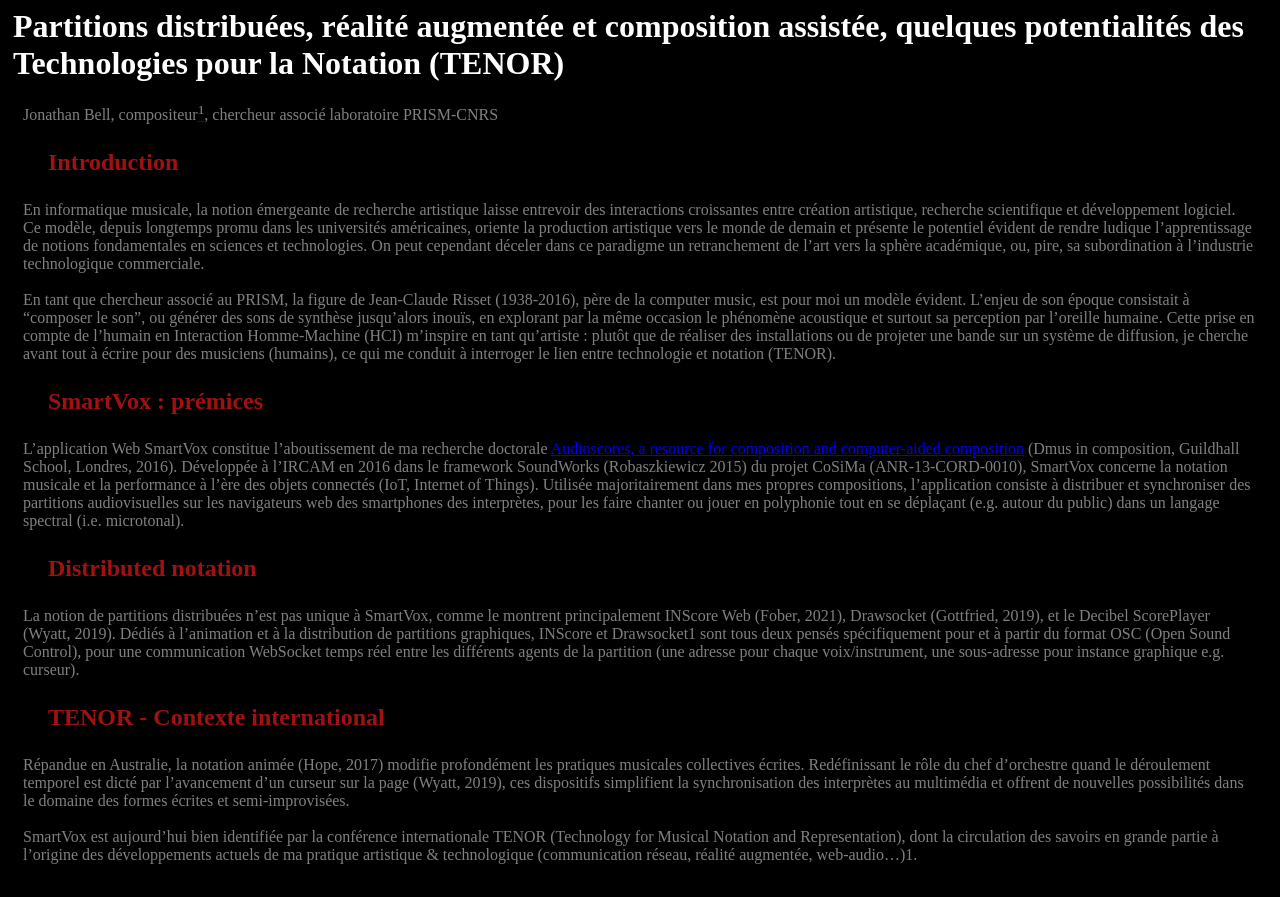
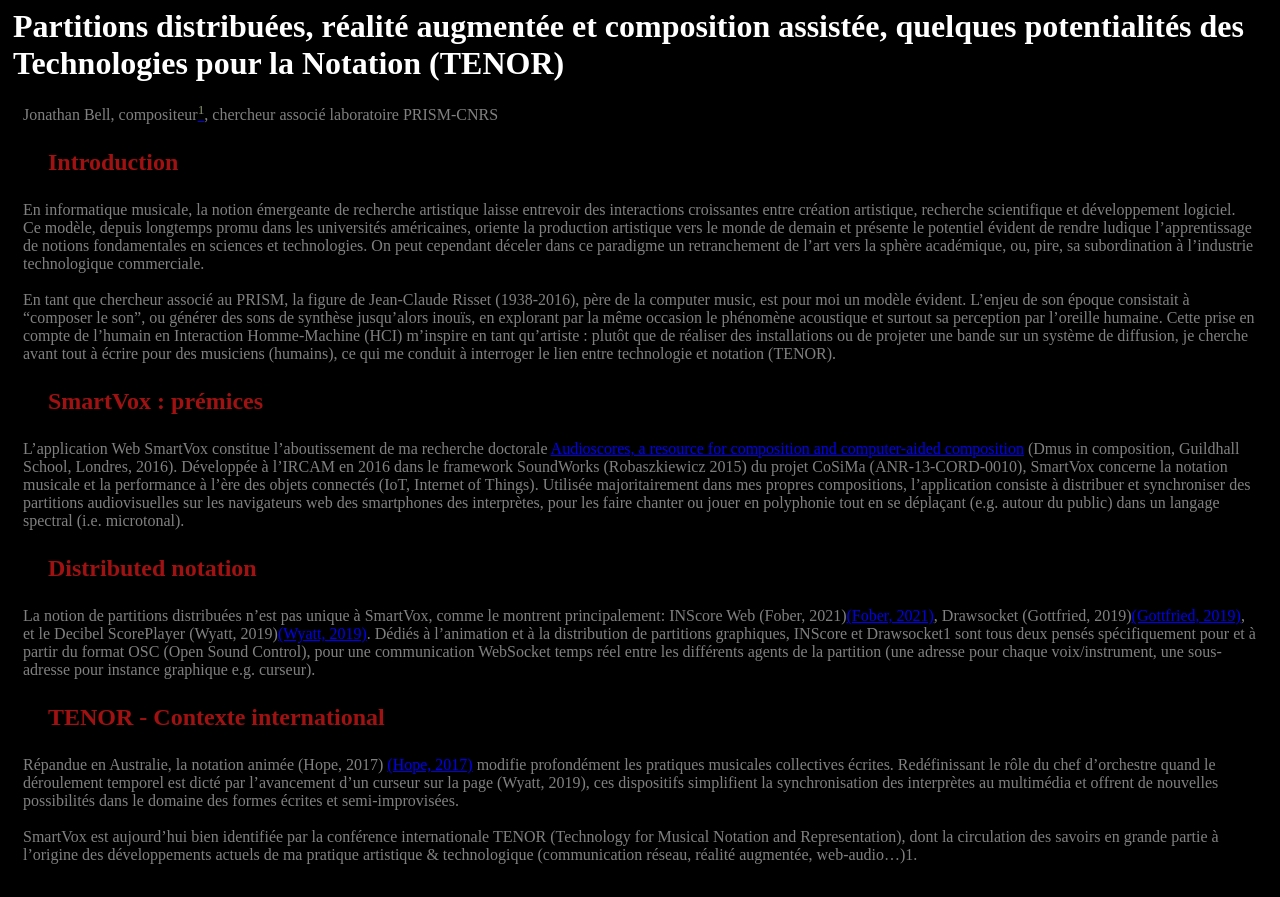
Before and after one commit to belljonathan50/partitur, a website: page public/dos.html in a window 1280 px wide. Shown: the top 897 px of the page. Drawn offline with Linux system fonts and the light colour scheme; grey boxes are pictures that could not be loaded.

Commit message:
Update dos.html

```diff
--- a/public/dos.html
+++ b/public/dos.html
@@ -107,11 +107,14 @@ En tant que chercheur associé au PRISM, la figure de Jean-Claude Risset (1938-2
 
 <h2>Distributed notation</h2>
   <p>
-    La notion de partitions distribuées n’est pas unique à SmartVox, comme le montrent principalement INScore Web (Fober, 2021), Drawsocket (Gottfried, 2019), et le Decibel ScorePlayer (Wyatt, 2019). Dédiés à l’animation et à la distribution de partitions graphiques, INScore et Drawsocket1 sont tous deux pensés spécifiquement pour et à partir du format OSC (Open Sound Control), pour une communication WebSocket temps réel entre les différents agents de la partition (une adresse pour chaque voix/instrument, une sous-adresse pour instance graphique e.g. curseur).</p>
+    La notion de partitions distribuées n’est pas unique à SmartVox, comme le montrent principalement:
+    INScore Web (Fober, 2021)<a href="http://partitur.herokuapp.com/dos#note-fober2021" id="fober2021">(Fober, 2021)</a>,
+    Drawsocket (Gottfried, 2019)<a href="http://partitur.herokuapp.com/dos#note-gottfried2019" id="gottfried2019">(Gottfried, 2019)</a>,
+    et le Decibel ScorePlayer (Wyatt, 2019)<a href="http://partitur.herokuapp.com/dos#note-Wyatt2019" id="Wyatt2019">(Wyatt, 2019)</a>. Dédiés à l’animation et à la distribution de partitions graphiques, INScore et Drawsocket1 sont tous deux pensés spécifiquement pour et à partir du format OSC (Open Sound Control), pour une communication WebSocket temps réel entre les différents agents de la partition (une adresse pour chaque voix/instrument, une sous-adresse pour instance graphique e.g. curseur).</p>
 
 <h2>TENOR - Contexte international</h2>
     <p>
-      Répandue en Australie, la notation animée (Hope, 2017) modifie profondément les pratiques musicales collectives écrites. Redéfinissant le rôle du chef d’orchestre quand le déroulement temporel est dicté par l’avancement d’un curseur sur la page (Wyatt, 2019), ces dispositifs simplifient la synchronisation des interprètes au multimédia et offrent de nouvelles possibilités dans le domaine des formes écrites et semi-improvisées.
+      Répandue en Australie, la notation animée (Hope, 2017)     <a href="http://partitur.herokuapp.com/dos#note-hope2017" id="hope2017">(Hope, 2017)</a> modifie profondément les pratiques musicales collectives écrites. Redéfinissant le rôle du chef d’orchestre quand le déroulement temporel est dicté par l’avancement d’un curseur sur la page (Wyatt, 2019), ces dispositifs simplifient la synchronisation des interprètes au multimédia et offrent de nouvelles possibilités dans le domaine des formes écrites et semi-improvisées.
 
   <br><br>
 
```
